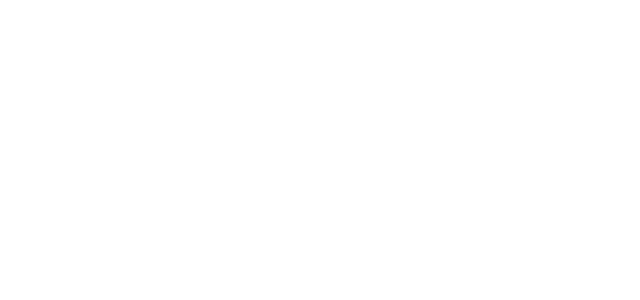
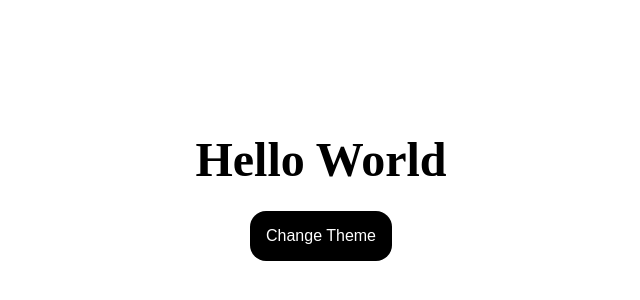
Before and after one commit to T-Harsha-Vardhan/mini-react-projects, a React (Vite) app: page /themeChanger in a window 1280 px wide. Before the commit this address had no page. Shown: the part 204-504 px from the top of the page, without its empty margins (319-959 px from the left). Built offline with nearby package versions, Linux system fonts and the light colour scheme.

Commit message:
project 7 - Theme Changer

```diff
--- a/src/App.jsx
+++ b/src/App.jsx
@@ -6,6 +6,7 @@
 import LoadMore from "./pages/loadMore/LoadMore";
 import RecursiveNavMenu from "./pages/recursiveNavMenu/RecursiveNavMenu";
 import QrCodeGenerator from "./pages/qrCodeGenerator/QrCodeGenerator";
+import ThemeChanger from "./pages/themeChanger/ThemeChanger";
 
 const App = () => {
   return (
@@ -19,6 +20,7 @@
           <Route path="/loadMore" element={<LoadMore />} />
           <Route path="/recursiveNavMenu" element={<RecursiveNavMenu />} />
           <Route path="/qrCodeGenerator" element={<QrCodeGenerator />} />
+          <Route path="/themeChanger" element={<ThemeChanger />} />
         </Routes>
       </Router>
     </>
--- a/src/pages/homepage/HomePage.jsx
+++ b/src/pages/homepage/HomePage.jsx
@@ -12,6 +12,7 @@
         <Link to="/loadMore">Load More</Link>
         <Link to="/recursiveNavMenu">Recursive Nav Menu</Link>
         <Link to="/qrCodeGenerator">QR Code Generator</Link>
+        <Link to="/themeChanger">Theme Changer</Link>
       </div>
     </div>
   );
--- /dev/null
+++ b/src/pages/themeChanger/ThemeChanger.jsx
@@ -0,0 +1,23 @@
+import { useEffect, useState } from "react";
+import "./theme-changer.css";
+
+const ThemeChanger = () => {
+  const [theme, setTheme] = useState(localStorage.getItem("theme") || "light");
+
+  useEffect(() => {
+    localStorage.setItem("theme", theme);
+  }, [theme]);
+
+  const handleTheme = () => {
+    setTheme((prev) => (prev === "light" ? "dark" : "light"));
+  };
+
+  return (
+    <div className={theme}>
+      <p>Hello World</p>
+      <button onClick={handleTheme}>Change Theme</button>
+    </div>
+  );
+};
+
+export default ThemeChanger;
--- /dev/null
+++ b/src/pages/themeChanger/theme-changer.css
@@ -0,0 +1,53 @@
+.light {
+  height: 100vh;
+  width: 100vw;
+  display: flex;
+  flex-direction: column;
+  justify-content: center;
+  align-items: center;
+  background-color: white;
+
+  p {
+    margin-bottom: 24px;
+    font-size: 48px;
+    font-weight: 900;
+    color: black;
+  }
+
+  button {
+    background-color: black;
+    color: white;
+    border: none;
+    padding: 16px;
+    border-radius: 16px;
+    font-size: 16px;
+    cursor: pointer;
+  }
+}
+
+.dark {
+  height: 100vh;
+  width: 100vw;
+  display: flex;
+  flex-direction: column;
+  justify-content: center;
+  align-items: center;
+  background-color: black;
+
+  p {
+    margin-bottom: 24px;
+    font-size: 48px;
+    font-weight: 900;
+    color: white;
+  }
+
+  button {
+    background-color: white;
+    color: black;
+    border: none;
+    padding: 16px;
+    border-radius: 16px;
+    font-size: 16px;
+    cursor: pointer;
+  }
+}
```
